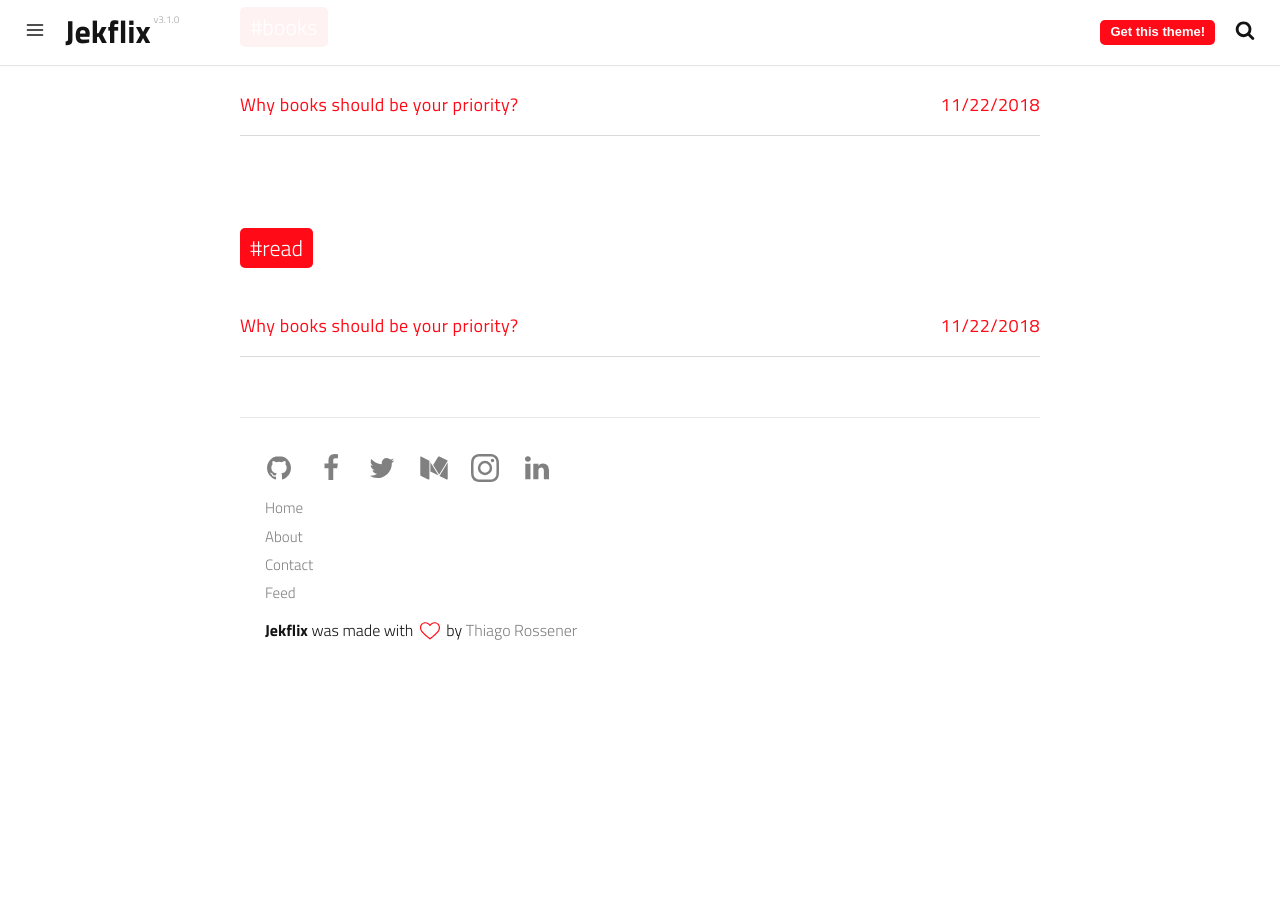
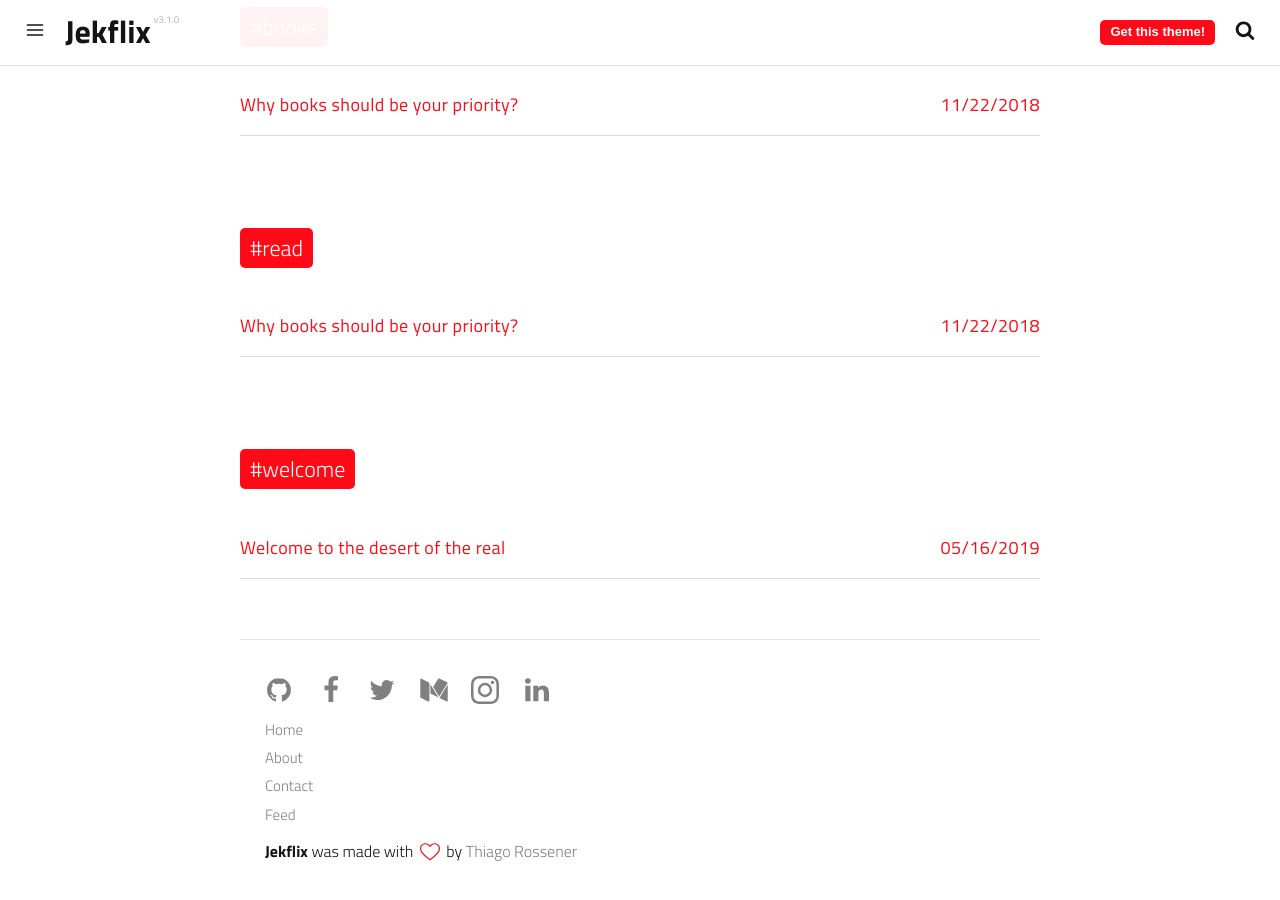
Before and after one commit to stackbit-projects/a1k18lp-site-cc06a, a Jekyll site: the page built from tags.html, in a window 1280 px wide and 900 px high, scrolled down 6640 px. Built offline with Jekyll 4.4.1, drawn with Linux system fonts in a browser that asks for light colours; a script that is not in the unit is left out; before the commit the page ends 7319 px from its top, so only the background shows below that.

Commit message:
2010-01-01-welcome-to-the-desert-of-the-real.md: changed

```diff
--- a/_posts/2010-01-01-welcome-to-the-desert-of-the-real.md
+++ b/_posts/2010-01-01-welcome-to-the-desert-of-the-real.md
@@ -12,6 +12,7 @@ optimized_image: >-
   https://res.cloudinary.com/dm7h7e8xj/image/upload/c_scale,w_380/v1559821647/theme6_qeeojf.jpg
 category: blog
 tags:
+  - welcome
   - blog
 author: thiagorossener
 paginate: true
```
